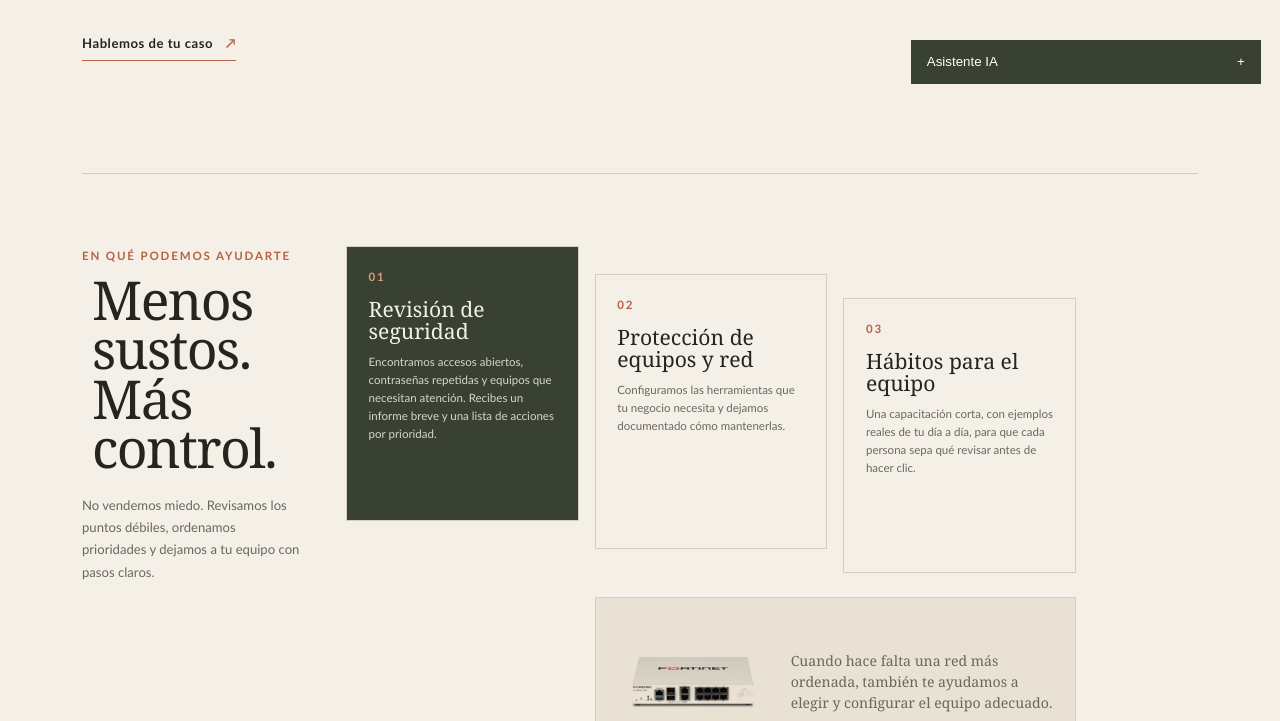
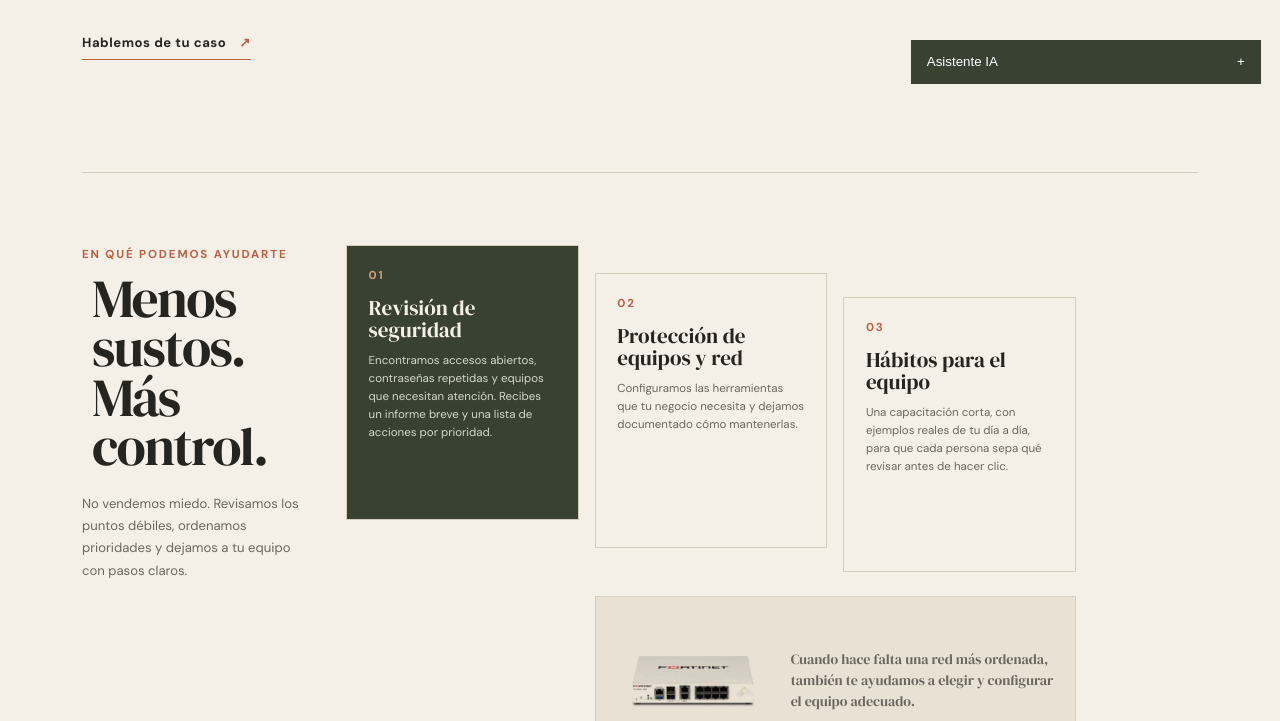
Before and after one commit to Onigp/proyecto_JC, a website: page index.html in a window 1280 px wide. Shown: the part 697-1418 px from the top of the page. Drawn offline with Linux system fonts and the light colour scheme.

Commit message:
Actualizar tipografías del sitio
Co-authored-by: Copilot <223556219+Copilot@users.noreply.github.com>

```diff
--- a/index.html
+++ b/index.html
@@ -4,6 +4,9 @@
     <meta charset="UTF-8">
     <meta name="viewport" content="width=device-width, initial-scale=1.0">
     <title>CyberGuard Pyme</title>
+    <link rel="preconnect" href="https://fonts.googleapis.com">
+    <link rel="preconnect" href="https://fonts.gstatic.com" crossorigin>
+    <link href="https://fonts.googleapis.com/css2?family=DM+Sans:wght@400;500;600;700&family=DM+Serif+Display:ital@0;1&display=swap" rel="stylesheet">
     <link rel="stylesheet" href="public/assents/css/styles.css">
 </head>
 <body>
--- a/public/assents/css/styles.css
+++ b/public/assents/css/styles.css
@@ -272,8 +272,8 @@ footer {
     --olive-dark: #394232;
     --clay: #b96143;
     --line: #d6cdbf;
-    --serif: Georgia, 'Times New Roman', serif;
-    --sans: 'Trebuchet MS', 'Segoe UI', sans-serif;
+    --serif: 'DM Serif Display', Georgia, 'Times New Roman', serif;
+    --sans: 'DM Sans', 'Segoe UI', Arial, sans-serif;
 }
 
 * { box-sizing: border-box; }
```
Also changed, not shown: acerca_de.html (+3 -0 lines), admin.html (+3 -0 lines), contacto.html (+3 -0 lines), servicios.html (+3 -0 lines).
